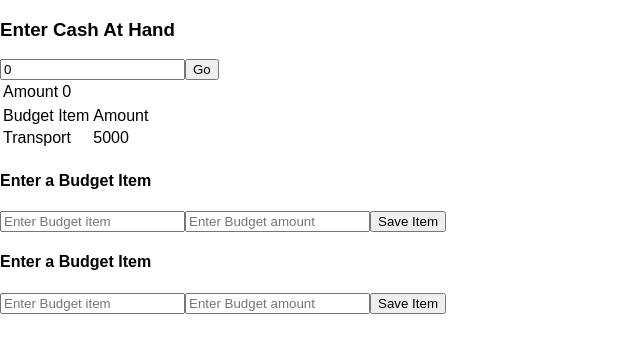
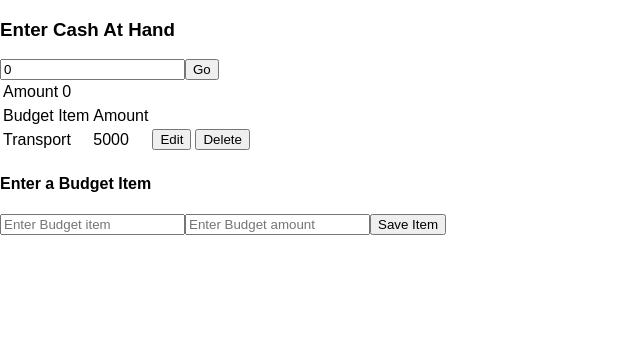
Before and after one commit to mojo706/Bajeti, a React (Create React App) app: page / in a window 1280 px wide. Shown: the top 352 px of the page, without its empty margins (0-640 px from the left). Built offline with nearby package versions, Linux system fonts and the light colour scheme.

Commit message:
add handler for edit and delete buttons also refactor some code

```diff
--- a/src/components/BudgetItemForm.js
+++ b/src/components/BudgetItemForm.js
@@ -28,6 +28,7 @@ class BudgetItemForm extends Component {
           name="title"
           ref={(input) => { this.titleInput = input }}
           placeholder="Enter Budget item"
+          value = {this.props.itemToEdit.title}
           required
         />
         <input
@@ -35,6 +36,7 @@ class BudgetItemForm extends Component {
           name="amount"
           ref={(input) => { this.amountInput = input }}
           placeholder="Enter Budget amount"
+         value = {this.props.itemToEdit.amount}
           required
         />
         <button >Save Item</button>
--- a/src/components/BudgetView.js
+++ b/src/components/BudgetView.js
@@ -3,6 +3,7 @@ import React from 'react';
 import BudgetItemForm from './BudgetItemForm';
 
 const BudgetView = (props) => {
+  console.log("Props:", props)
   return (
     <div>
       <table>
@@ -25,13 +26,17 @@ const BudgetView = (props) => {
             <tr key={index}>
               <td>{budgetItem.title}</td>
               <td>{budgetItem.amount}</td>
+               <td><button type="" onClick={(event) => {
+                props.editBudgetItem(index)
+              }}>Edit</button></td>
+              <td><button type="" onClick={() => {
+                props.deleteBudgetItem(index)
+              }}>Delete</button></td>
             </tr>
           ))}
         </tbody>
 
       </table>
-
-      <BudgetItemForm addBudgetItem={props.addBudgetItem}/>
     </div>
   )
 };
```
